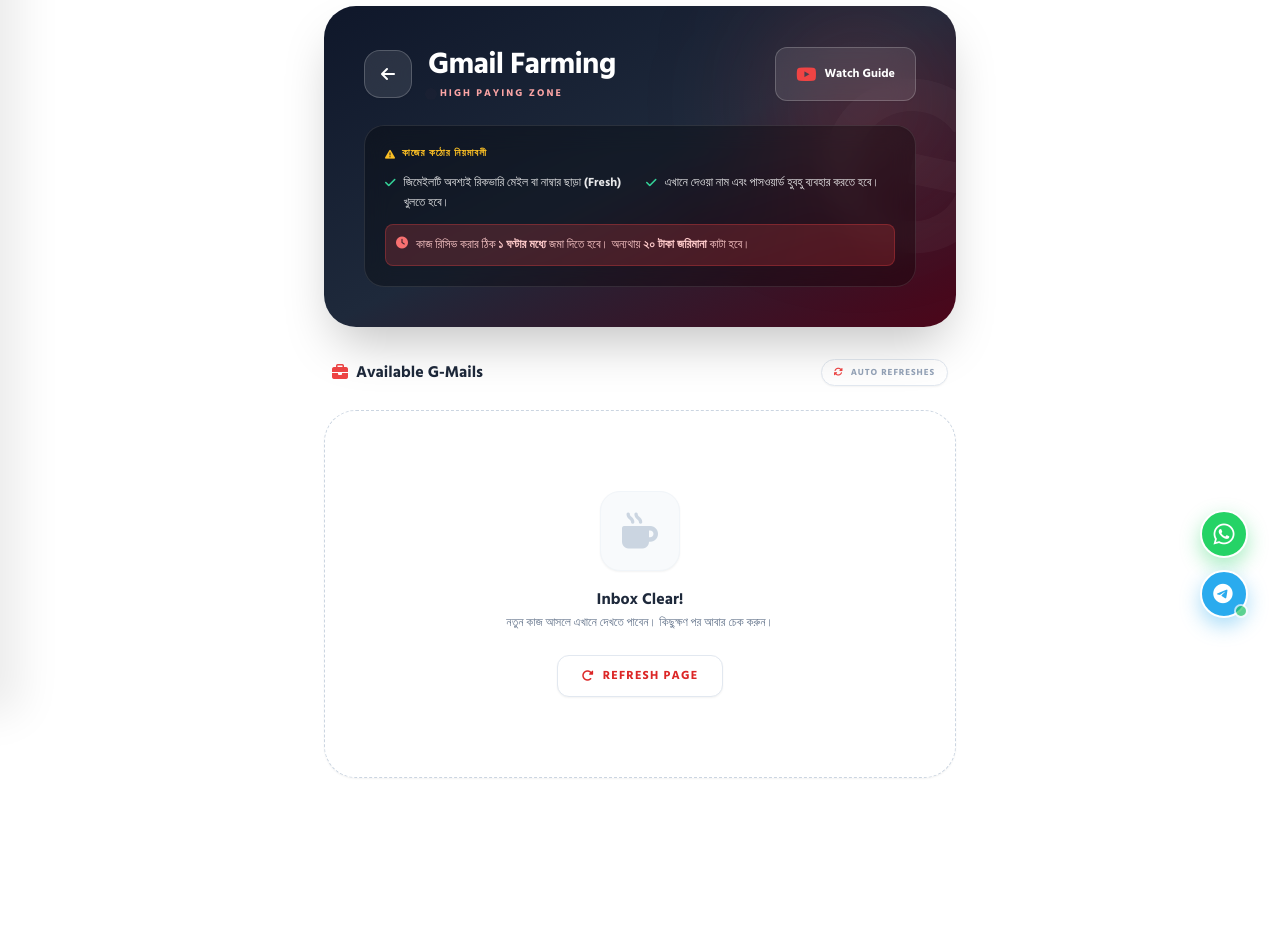
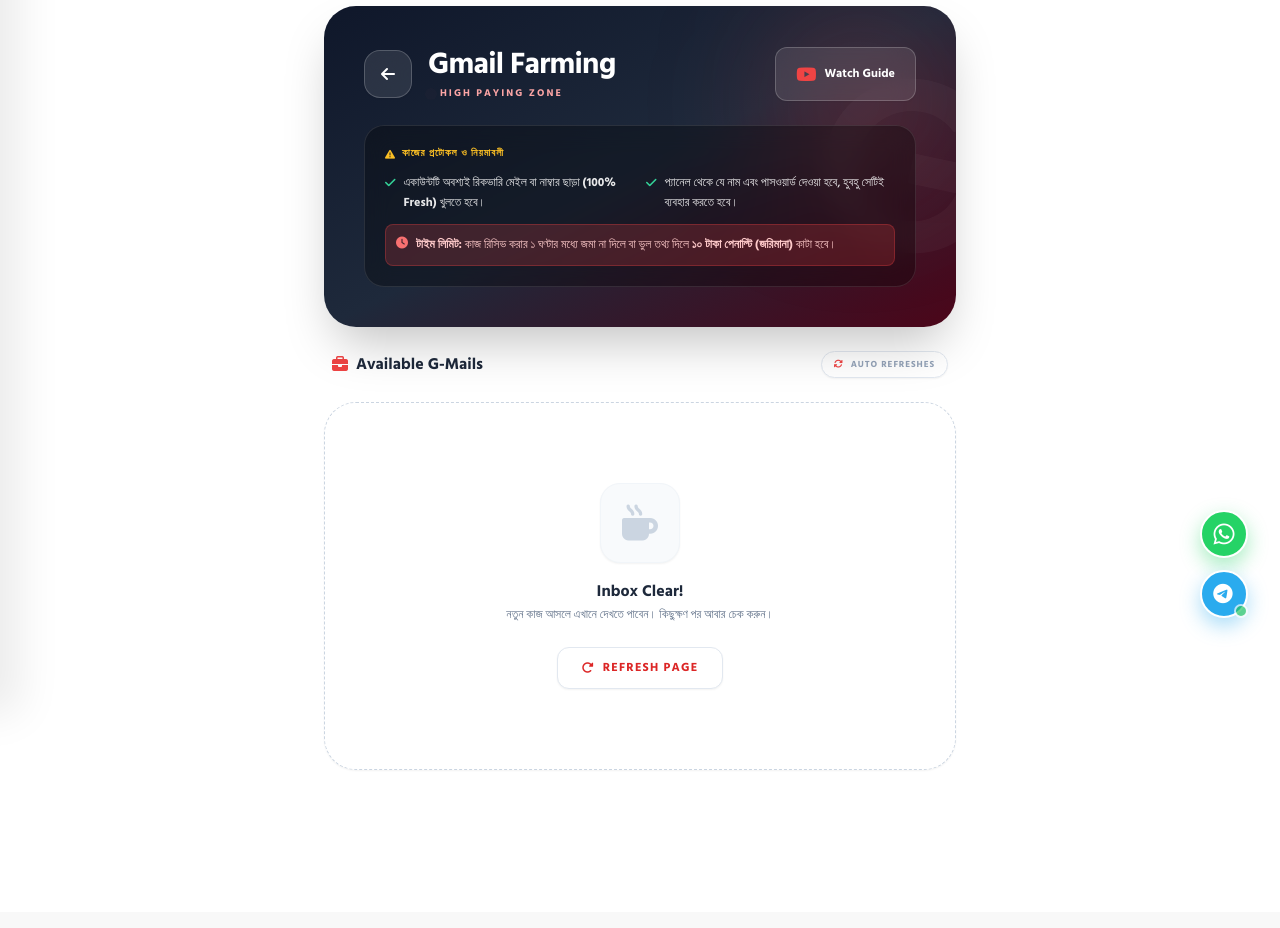
Before and after one commit to siamntosorif/Grow, a Flask app: template templates/gmail_tasks.html in a window 1280 px wide. Shown: the part 87-1015 px from the top of the page. After the commit the page ends 857 px from the top, so only its background shows below. Run offline with Flask 3, Linux system fonts and the light colour scheme; the template is opened without the code that fills it, so the values that code supplies are empty; some libraries are stand-ins or nearby versions.

Commit message:
Update gmail_tasks.html

```diff
--- a/templates/gmail_tasks.html
+++ b/templates/gmail_tasks.html
@@ -2,62 +2,44 @@
 {% block content %}
 
 <style>
-    /* Premium Entry Animations */
-    .fade-in-up { animation: fadeInUp 0.6s cubic-bezier(0.16, 1, 0.3, 1) forwards; opacity: 0; transform: translateY(20px); }
+    /* Premium Entry Animation */
+    .fade-in-up { animation: fadeInUp 0.5s cubic-bezier(0.16, 1, 0.3, 1) forwards; opacity: 0; transform: translateY(15px); }
     @keyframes fadeInUp { to { opacity: 1; transform: translateY(0); } }
 
-    /* Glassmorphism Workspace Card */
-    .workspace-card {
-        background: #ffffff;
-        border: 1px solid #E2E8F0;
-        border-radius: 32px;
-        box-shadow: 0 10px 40px -10px rgba(225, 29, 72, 0.08);
-        position: relative;
-        overflow: hidden;
+    /* Modern Compact Cards */
+    .premium-card {
+        background: #ffffff; border-radius: 20px; border: 1px solid #E2E8F0;
+        box-shadow: 0 4px 15px rgba(0, 0, 0, 0.02); transition: all 0.3s ease;
     }
+    .premium-card:hover { border-color: #BFDBFE; box-shadow: 0 10px 30px -5px rgba(0, 0, 0, 0.05); }
 
-    /* Advanced Copy Data Row */
-    .data-bento {
-        background: #F8FAFC;
-        border: 1px solid #F1F5F9;
-        border-radius: 20px;
-        padding: 16px;
-        display: flex;
-        align-items: center;
-        justify-content: space-between;
-        transition: all 0.3s cubic-bezier(0.4, 0, 0.2, 1);
-        position: relative;
-        overflow: hidden;
+    /* Copy Data Row */
+    .data-row {
+        display: flex; align-items: center; justify-content: space-between;
+        padding: 12px 16px; background: #F8FAFC; border-radius: 16px;
+        border: 1px solid #F1F5F9; margin-bottom: 8px; transition: all 0.2s ease;
     }
-    .data-bento:hover {
-        background: #FFFFFF;
-        border-color: #FECDD3; /* Red-200 */
-        box-shadow: 0 8px 25px -5px rgba(225, 29, 72, 0.1);
-        transform: translateY(-2px);
-    }
+    .data-row:hover { background: #FFFFFF; border-color: #DBEAFE; box-shadow: 0 2px 10px rgba(37, 99, 235, 0.05); }
 
-    /* Pulsing Timer */
-    .timer-glow {
-        background: rgba(239, 68, 68, 0.1);
-        border: 1px solid rgba(239, 68, 68, 0.2);
-        animation: pulseRed 2s infinite;
-    }
-    @keyframes pulseRed {
-        0%, 100% { box-shadow: 0 0 0 0 rgba(239, 68, 68, 0.4); }
+    /* Warning/Timer Pulse */
+    .pulse-danger { animation: pulseDanger 2s infinite; }
+    @keyframes pulseDanger {
+        0%, 100% { box-shadow: 0 0 0 0 rgba(239, 68, 68, 0.2); }
         50% { box-shadow: 0 0 0 10px rgba(239, 68, 68, 0); }
     }
 
-    /* Video Mockup */
+    /* Video Mockup Wrapper */
     .video-mockup {
         background: #0F172A; border-radius: 36px; padding: 8px;
-        box-shadow: 0 20px 50px -10px rgba(225, 29, 72, 0.25); border: 1px solid #1E293B;
+        box-shadow: 0 20px 50px -10px rgba(225, 29, 72, 0.25); border: 1px solid #1E293B; position: relative;
     }
+    .video-inner { border-radius: 28px; overflow: hidden; background: #000; position: relative; height: 700px; }
 </style>
 
-<div class="max-w-3xl mx-auto space-y-8 fade-in-up pb-10 px-1 mt-2">
+<div class="max-w-3xl mx-auto space-y-6 fade-in-up pb-8 px-1 mt-2">
 
     <!-- ==========================================
-         1. HERO HEADER (Premium Red Gradient)
+         1. COMPACT HEADER & RULES
     ========================================== -->
     <div class="bg-gradient-to-br from-slate-900 via-slate-800 to-[#4c0519] rounded-[32px] p-6 sm:p-10 text-white shadow-2xl relative overflow-hidden">
         <i class="fa-brands fa-google absolute right-0 top-1/2 transform -translate-y-1/2 -mr-10 text-[180px] opacity-[0.03] pointer-events-none rotate-12"></i>
@@ -81,22 +63,23 @@
             </button>
         </div>
 
+        <!-- Updated Rules Section -->
         <div class="relative z-10 bg-black/30 backdrop-blur-md border border-white/10 rounded-[20px] p-5 shadow-inner">
             <h4 class="text-[10px] font-black text-amber-400 uppercase tracking-widest mb-3 flex items-center gap-1.5">
-                <i class="fa-solid fa-triangle-exclamation"></i> কাজের কঠোর নিয়মাবলী
+                <i class="fa-solid fa-triangle-exclamation"></i> কাজের প্রটোকল ও নিয়মাবলী
             </h4>
             <div class="grid sm:grid-cols-2 gap-3 text-xs text-white/90 font-medium leading-relaxed">
                 <div class="flex items-start gap-2">
                     <i class="fa-solid fa-check text-emerald-400 mt-1"></i>
-                    <span>জিমেইলটি অবশ্যই রিকভারি মেইল বা নাম্বার ছাড়া <b>(Fresh)</b> খুলতে হবে।</span>
+                    <span>একাউন্টটি অবশ্যই রিকভারি মেইল বা নাম্বার ছাড়া <b>(100% Fresh)</b> খুলতে হবে।</span>
                 </div>
                 <div class="flex items-start gap-2">
                     <i class="fa-solid fa-check text-emerald-400 mt-1"></i>
-                    <span>এখানে দেওয়া নাম এবং পাসওয়ার্ড হুবহু ব্যবহার করতে হবে।</span>
+                    <span>প্যানেল থেকে যে নাম এবং পাসওয়ার্ড দেওয়া হবে, হুবহু সেটিই ব্যবহার করতে হবে।</span>
                 </div>
                 <div class="flex items-start gap-2 sm:col-span-2 bg-red-500/20 p-2.5 rounded-lg border border-red-500/30 text-red-200">
                     <i class="fa-solid fa-clock text-red-400 mt-0.5"></i>
-                    <span>কাজ রিসিভ করার ঠিক <b>১ ঘণ্টার মধ্যে</b> জমা দিতে হবে। অন্যথায় <b>২০ টাকা জরিমানা</b> কাটা হবে।</span>
+                    <span><b>টাইম লিমিট:</b> কাজ রিসিভ করার ১ ঘণ্টার মধ্যে জমা না দিলে বা ভুল তথ্য দিলে <b>১০ টাকা পেনাল্টি (জরিমানা)</b> কাটা হবে।</span>
                 </div>
             </div>
         </div>
@@ -108,7 +91,7 @@
     {% if my_active %}
         {% set task = my_active[0] %}
 
-        <div class="workspace-card {{ 'border-emerald-400 bg-emerald-50/10' if task.status == 'submitted' else 'border-red-100' }}">
+        <div class="workspace-card bg-white border border-slate-200 rounded-[32px] shadow-sm relative overflow-hidden {{ 'border-emerald-400 bg-emerald-50/10' if task.status == 'submitted' else 'border-red-100' }}">
 
             <!-- Header & Timer -->
             <div class="bg-slate-50 border-b border-slate-100 p-5 sm:px-8 flex flex-col sm:flex-row justify-between sm:items-center gap-4">
@@ -123,9 +106,9 @@
                 </div>
 
                 {% if task.status == 'locked' %}
-                    <!-- Pulse Timer -->
-                    <div class="timer-glow text-red-600 px-5 py-2.5 rounded-[14px] flex items-center gap-2 shadow-sm shrink-0">
-                        <i class="fa-regular fa-clock text-sm"></i>
+                    <!-- Live Timer (Pulse Red if running out) -->
+                    <div class="pulse-danger bg-red-50 text-red-600 px-5 py-2.5 rounded-[14px] flex items-center gap-2 shadow-sm shrink-0 border border-red-100">
+                        <i class="fa-regular fa-clock text-sm animate-pulse"></i>
                         <span class="text-[10px] font-black uppercase tracking-widest opacity-80">Time Left:</span>
                         <span id="timer" data-locked="{{ task.locked_at }}" class="font-mono text-lg font-black tracking-tight leading-none drop-shadow-sm">00:00</span>
                     </div>
@@ -153,7 +136,7 @@
                         </button>
                     </div>
 
-                    <!-- Last Name -->
+                    <!-- Last Name (Optional) -->
                     {% if task.last_name and task.last_name|trim != '' %}
                     <div class="data-bento group">
                         <div class="absolute left-0 top-0 bottom-0 w-1 bg-slate-300 group-hover:bg-red-500 transition-colors"></div>
@@ -195,9 +178,9 @@
                     </div>
                 </div>
 
-                <!-- Submit Action -->
+                <!-- Submit Action (Updated Alert Text) -->
                 {% if task.status == 'locked' %}
-                    <a href="/gmail-tasks/submit/{{ task.id }}" onclick="return confirm('আপনি কি নিশ্চিত যে ওপরের নাম ও পাসওয়ার্ড দিয়ে জিমেইলটি খুলেছেন?')" class="block w-full bg-slate-900 text-white text-center py-4.5 py-4 rounded-[16px] font-black text-sm uppercase tracking-widest shadow-[0_10px_25px_rgba(0,0,0,0.15)] hover:bg-red-600 active:scale-[0.98] transition-all flex items-center justify-center gap-2 border border-slate-800">
+                    <a href="/gmail-tasks/submit/{{ task.id }}" onclick="return confirm('আপনি কি নিশ্চিত যে উপরের তথ্যগুলো দিয়েই জিমেইলটি খুলেছেন? ভুল দিলে ১০ টাকা জরিমানা কাটা হবে!')" class="block w-full bg-slate-900 text-white text-center py-4.5 py-4 rounded-[16px] font-black text-sm uppercase tracking-widest shadow-[0_10px_25px_rgba(0,0,0,0.15)] hover:bg-red-600 active:scale-[0.98] transition-all flex items-center justify-center gap-2 border border-slate-800">
                         <span>Submit Work For Review</span> <i class="fa-solid fa-paper-plane"></i>
                     </a>
                 {% else %}
@@ -225,11 +208,11 @@
 
         <div class="grid sm:grid-cols-2 gap-4">
             {% for t in available %}
-            <div class="bg-white p-5 rounded-[24px] shadow-[0_2px_10px_rgba(0,0,0,0.02)] border border-slate-100 flex flex-col justify-between group cursor-pointer hover:border-red-300 hover:shadow-lg transition-all" onclick="confirmTaskTake('{{ t.id }}')">
+            <div class="premium-card p-5 flex flex-col justify-between group cursor-pointer hover:border-red-300 hover:shadow-lg transition-all" onclick="confirmTaskTake('{{ t.id }}')">
 
                 <div class="flex justify-between items-start mb-5">
                     <div class="flex items-center gap-3">
-                        <div class="h-12 w-12 bg-red-50 text-red-600 rounded-[14px] flex items-center justify-center text-xl border border-red-100 group-hover:scale-110 transition shadow-sm">
+                        <div class="h-12 w-12 bg-red-50 text-red-600 rounded-[14px] flex items-center justify-center text-xl border border-red-100 group-hover:scale-110 transition shadow-sm flex-shrink-0">
                             <i class="fa-brands fa-google"></i>
                         </div>
                         <div>
@@ -313,7 +296,7 @@
     </p>
 </div>
 
-<!-- SCRIPTS -->
+<!-- SCRIPTS: Copy & Timer -->
 <script>
     // Premium Copy Function
     function copyData(elementId, btn) {
@@ -322,7 +305,7 @@
             const originalHTML = btn.innerHTML;
             btn.innerHTML = '<i class="fa-solid fa-check text-white text-sm"></i>';
             btn.classList.add('bg-green-500', 'border-green-600');
-            btn.classList.remove('bg-white', 'text-slate-400', 'border-slate-200', 'bg-red-600', 'border-red-700');
+            btn.classList.remove('bg-white', 'text-slate-400', 'text-red-500', 'bg-red-600');
 
             setTimeout(() => {
                 btn.innerHTML = originalHTML;
@@ -336,9 +319,9 @@
         });
     }
 
-    // Confirm Take Task
+    // Confirm Take Task (Updated Penalty Alert)
     function confirmTaskTake(id) {
-        if(confirm('শর্ত: কাজটি রিসিভ করার ঠিক ১ ঘণ্টার মধ্যে জমা দিতে হবে। অন্যথায় ২০ টাকা জরিমানা কাটা হবে। আপনি কি শর্তে রাজি?')) {
+        if(confirm('শর্ত: কাজটি রিসিভ করার ঠিক ১ ঘণ্টার মধ্যে জমা দিতে হবে। অন্যথায় ১০ টাকা জরিমানা কাটা হবে। আপনি কি শর্তে রাজি?')) {
             window.location.href = '/gmail-tasks/take/' + id;
         }
     }
```
